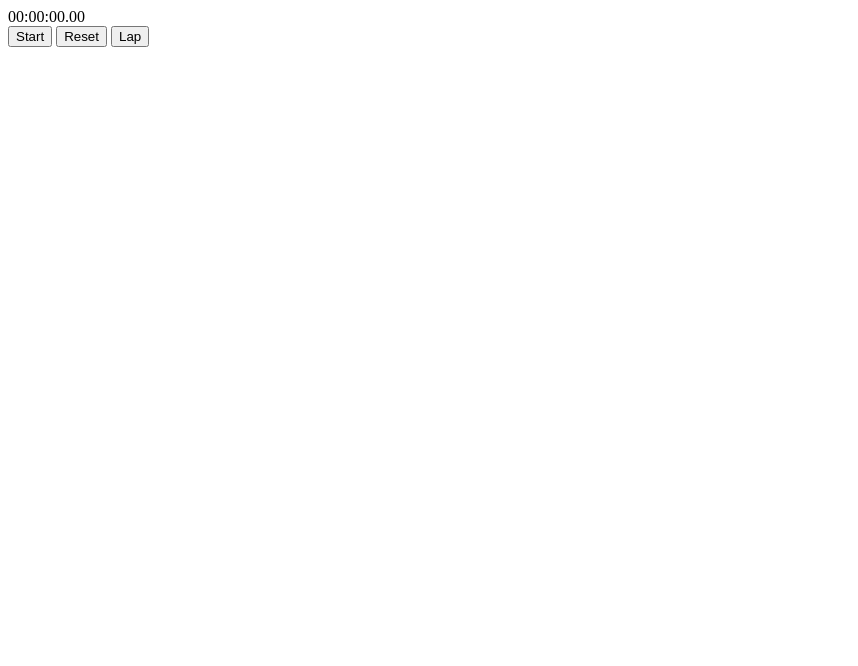
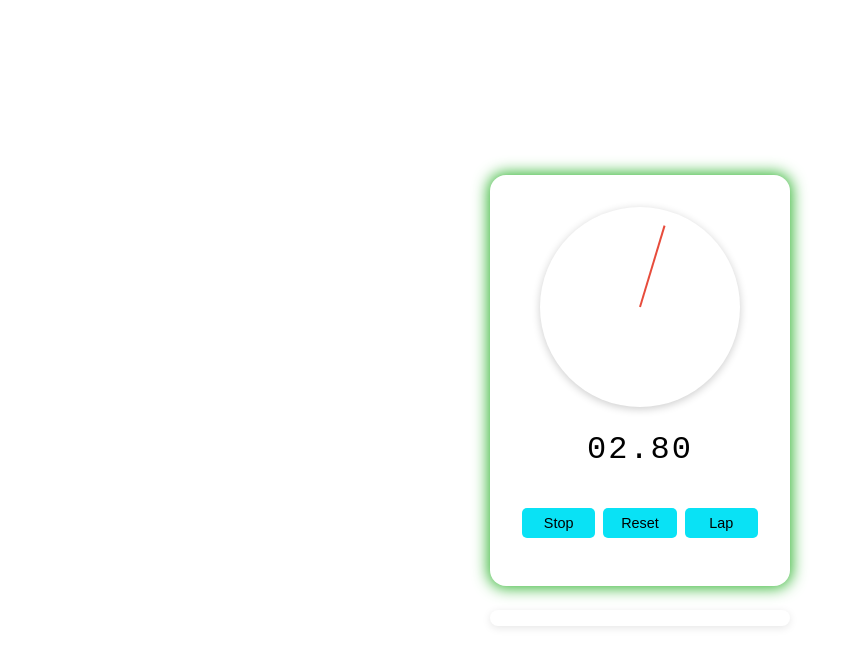
Before and after one commit to hass0319/stopwatch, a plain HTML site: page index.html in a window 1280 px wide. Both pictures are taken after a click on the button "Start". Shown: the whole page, without its empty margins (0-858 px from the left). Drawn offline with Linux system fonts and the light colour scheme.

Commit message:
added styling, and fixed some app.js to match

```diff
--- a/app.js
+++ b/app.js
@@ -1,40 +1,101 @@
 let startTime,
   elapsedTime = 0,
-  timeInterval,
-  isRunning = false;
+  timerInterval,
+  isRunning = false,
+  lapCount = 1;
 
-const display = document.getElementById("display");
-const startStopBtn = document.getElementById("startStop");
-const resetBtn = document.getElementById("reset");
-const lapBtn = document.getElementById("lap");
-const pointerBtn = document.getElementById("pointer");
+const display = document.getElementById("display"),
+  startStopBtn = document.getElementById("startStop"),
+  resetBtn = document.getElementById("reset"),
+  lapBtn = document.getElementById("lapBtn"),
+  pointer = document.getElementById("pointer");
 
 function formatTime(time) {
-  let date = new Date(time);
-  let hours = date.getUTCHours();
-  let min = date.getUTCMinutes();
-  let sec = date.getUTCSeconds();
-  let millisec = date.getUTCMilliseconds();
+  let date = new Date(time),
+    hours = date.getUTCHours(),
+    min = date.getUTCMinutes(),
+    sec = date.getUTCSeconds(),
+    millisec = Math.floor(date.getUTCMilliseconds() / 10);
 
   if (hours > 0) {
-    return console.log(`${min.toString().padStart(2, "0")}
-    :${min.toString().padStart(2, "0")}
-    :${sec.toString().padStart(2, "0")}
-    :${millisec.toString().padStart(2, "0")}`);
-  } else if (hours === 0 && min > 0) {
-    return console.log(`${min.toString().padStart(2, "0")}
-    :${sec.toString().padStart(2, "0")}
-    :${millisec.toString().padStart(2, "0")}`);
+    return `${hours.toString().padStart(2, "0")}:${min
+      .toString()
+      .padStart(2, "0")}:${sec.toString().padStart(2, "0")}.${millisec
+      .toString()
+      .padStart(2, "0")}`;
+  } else if (min > 0) {
+    return `${min.toString().padStart(2, "0")}:${sec
+      .toString()
+      .padStart(2, "0")}.${millisec.toString().padStart(2, "0")}`;
   } else {
-    return console.log(`${sec.toString().padStart(2, "0")}
-    :${millisec.toString().padStart(2, "0")}`);
+    return `${sec.toString().padStart(2, "0")}.${millisec
+      .toString()
+      .padStart(2, "0")}`;
   }
 }
 
 function updateDisplay() {
-  display.textcontent = formatTime(elapsedTime);
+  display.textContent = formatTime(elapsedTime);
 
   const seconds = elapsedTime / 1000;
   const rotationDegree = (seconds % 60) * 6;
-  pointer.style.transform = `translate(-50%) rotate(${rotationDegree}deg)`;
+  pointer.style.transform = `translateX(-50%) rotate(${rotationDegree}deg)`;
 }
+
+function startTimer() {
+  if (!isRunning) {
+    startTime = Date.now() - elapsedTime;
+    timerInterval = setInterval(() => {
+      elapsedTime = Date.now() - startTime;
+      updateDisplay();
+    }, 10);
+    isRunning = true;
+    startStopBtn.textContent = "Stop";
+    startStopBtn.style.width = "80px";
+    resetBtn.style.display = "flex";
+    lapBtn.style.display = "flex";
+  } else {
+    clearInterval(timerInterval);
+    isRunning = false;
+    startStopBtn.textContent = "Start";
+  }
+}
+
+function resetTimer() {
+  clearInterval(timerInterval);
+  isRunning = false;
+  elapsedTime = 0;
+
+  updateDisplay();
+
+  startStopBtn.textContent = "Start";
+  startStopBtn.style.width = "200px";
+  resetBtn.style.display = "none";
+  lapBtn.style.display = "none";
+  pointer.style.transform = "translateX(-50%) rotate(0deg)";
+  lapCount = 1;
+  document.getElementById("laper").innerHTML = "";
+}
+
+function newLap() {
+  const laper = document.getElementById("laper");
+  let listBox = document.querySelector(".list-box");
+
+  if (!listBox) {
+    listBox = document.createElement("ul");
+    listBox.className = "list-box";
+    laper.appendChild(listBox);
+  }
+
+  const lapLine = document.createElement("li");
+  lapLine.className = "lap";
+  lapLine.textContent = `Lap ${lapCount++} =>  ${formatTime(elapsedTime)}`;
+
+  listBox.insertBefore(lapLine, listBox.firstChild);
+}
+
+startStopBtn.addEventListener("click", startTimer);
+resetBtn.addEventListener("click", resetTimer);
+lapBtn.addEventListener("click", newLap);
+
+updateDisplay();
--- a/index.html
+++ b/index.html
@@ -10,7 +10,8 @@
   </head>
 
   <body>
-    <main class="stopwatch-container">
+    <main class="main-container">
+      <div class="stopwatch-container">
         <div class="stopwatch-face">
           <div class="pointer" id="pointer"></div>
         </div>
@@ -20,8 +21,10 @@
         <div class="btns">
           <button id="startStop">Start</button>
           <button id="reset">Reset</button>
-        <button id="lap">Lap</button>
+          <button id="lapBtn">Lap</button>
         </div>
+      </div>
+      <div class="laper" id="laper"></div>
     </main>
 
   </body>
--- a/style.css
+++ b/style.css
@@ -1,24 +1,153 @@
-svg {
-  transform: rotate(-90deg);
+*{
+  box-sizing: border-box;
+  padding: 0;
+  margin: 0;
+  overflow-x: hidden;
 }
 
-.circle-bg {
-  fill: none;
-  stroke: #444;
-  stroke-width: 10;
+body {
+  display: flex;
+    justify-content: center;
+    align-items: center;
+  width: 100%;
+  min-height: 100vh;
+  font-family: Arial, sans-serif;
 }
 
-.circle {
-  fill: none;
-  stroke: #ff9800;
-  stroke-width: 10;
-  stroke-dasharray: 565.48;
-  stroke-dashoffset: 565.48;
-  transition: stroke-dashoffset 0.1s linear;
+.main-container {
+  display: flex;
+    flex-direction: column;
+    justify-content: center;
+    align-items: center;
+  width: 100%;
+  max-width: 400px;
+  border-radius: 1rem;
+  padding: 2rem 1rem;
+  gap: 1.5rem;
 }
 
-#dot {
-  transform-origin: 100px 100px;
-  transition: transform 0.1s linear;
-  filter: drop-shadow(0 0 5px #ff9800);
+.stopwatch-container {
+  display: flex;
+    flex-direction: column;
+    justify-content: center;
+    align-items: center;
+  box-shadow: 0 0 15px 2px #30b430;
+  width: 100%;
+  max-width: 300px;
+  min-height: 300px;
+  border-radius: 1rem;
+  gap: 1.5rem;
+  padding: 2rem 1rem;
 }
+
+.stopwatch-face {
+  position: relative;
+  min-width: 200px;
+  min-height: 200px;
+  border-radius: 50%;
+  background-color: white;
+    box-shadow: 0 2px 8px rgba(0, 0, 0, 0.2);
+  padding: 15px;
+}
+
+.pointer {
+  width: 2px;
+  height: calc(50% - 15px);
+  background-color: #e74c3c;
+  position: absolute;
+  left: 50%;
+  transform-origin: bottom center;
+  transform: translateX(-50%) rotate(0deg);
+}
+
+.time-display {
+  font-size: 2rem;
+  font-weight: 500;
+  letter-spacing: 2px;
+  font-family: monospace;
+}
+
+.btns {
+  display: flex;
+    flex-direction: row;
+    justify-content: center;
+    align-items: center;
+  gap: 0.5rem;
+  padding: 1em;
+  width: 100%;
+  }
+
+#startStop,
+  #reset,
+  #lapBtn {
+    display: flex;
+      justify-content: center;
+      align-items: center;
+    font-size: 0.9rem;
+    line-height: 1.5rem;
+    width: 50px;
+    height: 30px;
+    border: none;
+    border-radius: 5px;
+    cursor: pointer;
+    background-color: #09e2f5;
+    transition: all 0.1s;
+}
+
+#startStop:hover,
+  #reset:hover,
+  #lapBtn:hover {
+    background-color: aquamarine;
+    box-shadow:  3px 3px grey;
+}
+
+#startStop:active,
+#reset:active,
+#lapBtn:active {
+  transform: translate(2px,2px);
+  box-shadow: 1px 1px grey;
+}
+
+#startStop{
+  width:200px;
+}
+
+#reset, #lapBtn{
+  display: none;
+  width: 80px;
+}
+
+.laper {
+  width: 100%;
+  max-width: 300px;
+  max-height: 300px;
+  overflow-y: auto;
+  padding: 0.5rem;
+  border-radius: 0.5rem;
+  background-color: white;
+    box-shadow: 0 2px 8px rgba(0, 0, 0, 0.1);
+}
+
+.list-box {
+  width: 100%;
+  padding: 0.5em;
+}
+
+.lap {
+  display: flex;
+    flex-direction: column;
+    justify-content: center;
+    align-items: center;
+  width:100%;
+  line-height: 1.5rem;
+  font-size: medium;
+  padding: 0.25em ;
+  margin-top: 0.5em ;
+  border-radius: 5px;
+  background-color: #f8f9fa;
+    box-shadow: 2px 2px 5px rgba(243, 52, 52, 0.2);
+}
+
+.lap:first-child {
+  font-weight: bold;
+}
```
Lines whose indentation alone changed are shown as unchanged.
